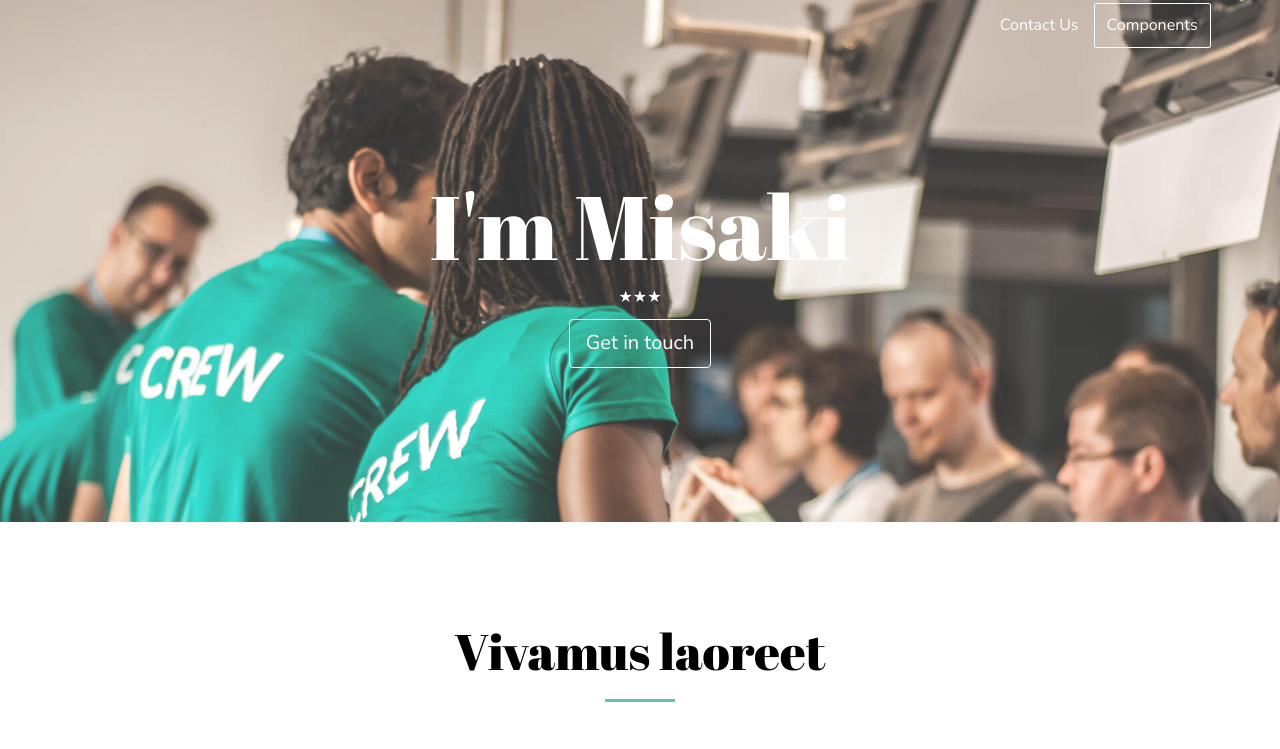
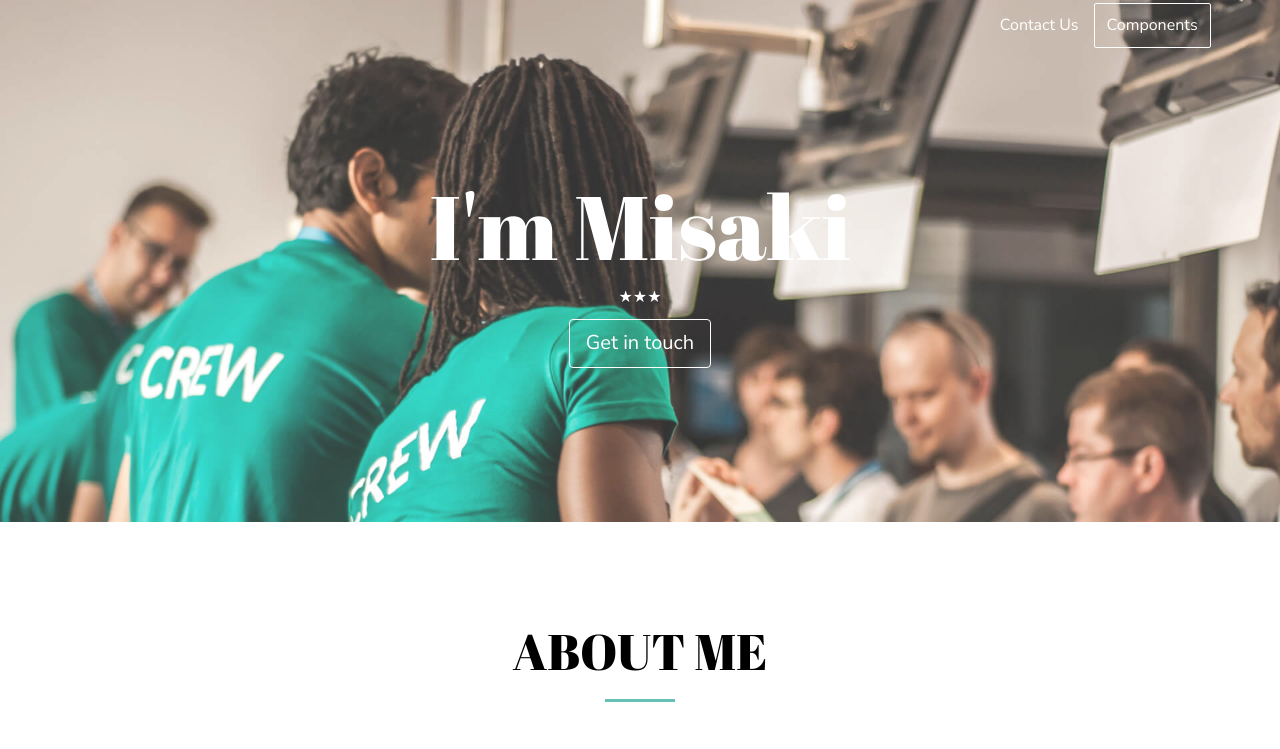
Before and after one commit to swumisaki/web, a plain HTML site: page index.html in a window 1280 px wide. Shown: the top 749 px of the page. Drawn offline with Linux system fonts and the light colour scheme; some packages are replaced by stand-ins of ours.

Commit message:
Update index.html

```diff
--- a/index.html
+++ b/index.html
@@ -73,7 +73,7 @@
     <div class="container">
         <div class="row">
             <div class="col-xs-12 col-md-12 section-container-spacer">
-                <h2 class="text-center">Vivamus laoreet</h2>
+                <h2 class="text-center">ABOUT ME</h2>
             </div>
         </div>
         <div class="row">
```
